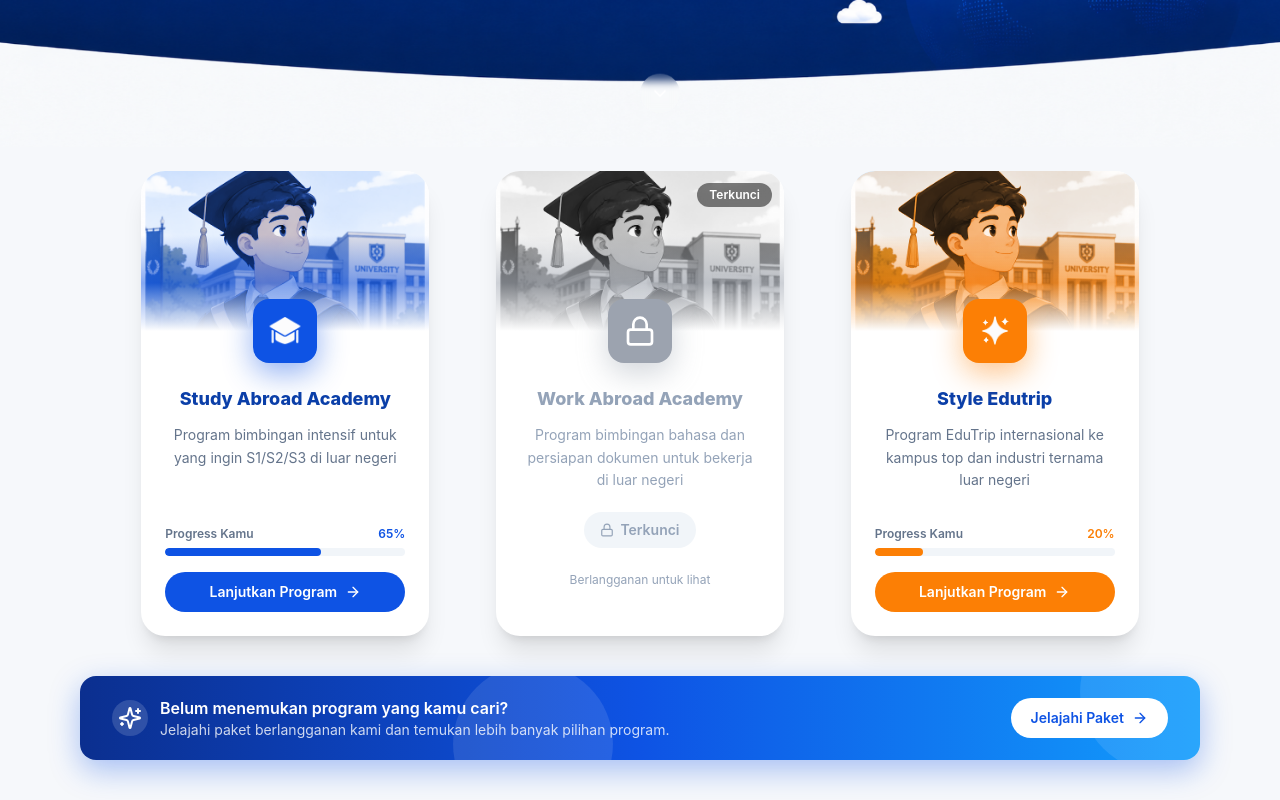
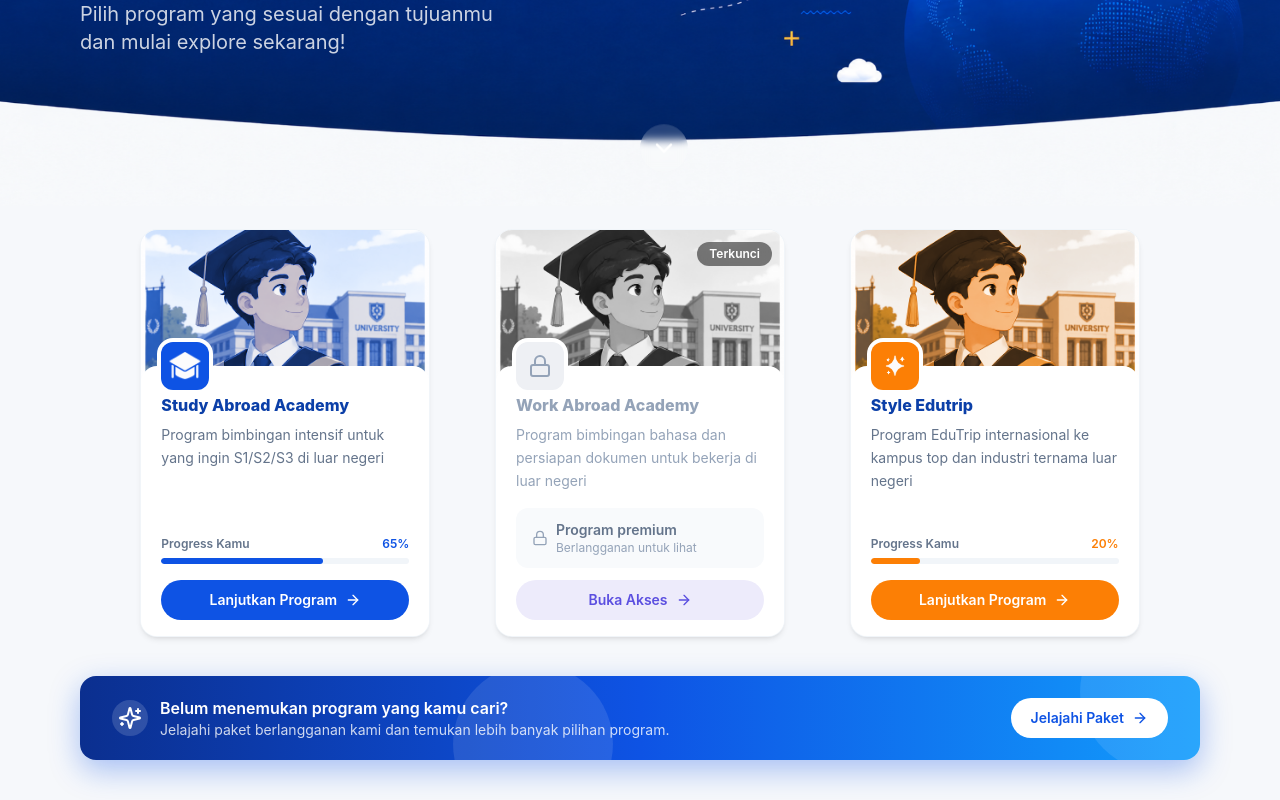
Before and after one commit to dwmhr12/HalamanLogin, a Next.js app: page /transisi in a window 1280 px wide. Built offline with nearby package versions, Linux system fonts and the light colour scheme.

Commit message:
percantik halaman 3

```diff
--- a/components/ProgramCard.tsx
+++ b/components/ProgramCard.tsx
@@ -26,7 +26,7 @@ export default function ProgramCard({
   href = "#",
   color = "#0e53e4",
   locked = false,
-  iconSize = 36,
+  iconSize = 26,
   progress,
   ctaLabel,
 }: ProgramCardProps) {
@@ -37,31 +37,25 @@ export default function ProgramCard({
     ctaLabel ?? (progress && progress > 0 ? "Lanjutkan Program" : "Mulai Belajar");
 
   return (
-    <div className="relative flex h-full w-72 flex-col rounded-3xl bg-white pb-6 shadow-xl transition-all duration-300 ease-out hover:-translate-y-2 hover:shadow-2xl">
-      {/* GAMBAR ATAS */}
-      <div className="relative h-40 w-full shrink-0 overflow-hidden rounded-t-3xl">
+    <div className="flex h-full w-72 flex-col overflow-hidden rounded-2xl bg-white shadow-md ring-1 ring-slate-100 transition-all duration-300 ease-out hover:-translate-y-1 hover:shadow-lg">
+      {/* GAMBAR ATAS - full di belakang, dikasih tint warna sesuai warna
+          kartu (biru/oranye). Tingginya sengaja dibikin lebih dari area
+          yang bakal keliatan, karena card putih di bawah bakal naik dan
+          nutupin sebagian bawahnya (overlap). */}
+      <div className="relative h-40 w-full shrink-0 overflow-hidden">
         <Image
           src={image}
           alt={title}
           fill
           className={`object-cover ${locked ? "grayscale" : ""}`}
         />
-        {/* TINT WARNA DI SELURUH GAMBAR - efek duotone sesuai warna kartu */}
+        {/* TINT WARNA - cuma nempel di gambar, sesuai warna masing-masing kartu */}
         {!locked && (
           <div
             className="pointer-events-none absolute inset-0 mix-blend-color"
             style={{ backgroundColor: color, opacity: 0.55 }}
           />
         )}
-        {/* GRADASI BLUR KE PUTIH - transisi halus lewat warna ke body kartu */}
-        <div
-          className="pointer-events-none absolute inset-x-0 bottom-0 h-24 bg-gradient-to-b from-transparent to-white"
-          style={{
-            backgroundImage: locked
-              ? "linear-gradient(to bottom, transparent, #9CA3AF80, white)"
-              : `linear-gradient(to bottom, transparent, ${color}80, white)`,
-          }}
-        />
 
         {/* BADGE POJOK KANAN ATAS */}
         {locked && (
@@ -71,17 +65,20 @@ export default function ProgramCard({
         )}
       </div>
 
-      {/* BADGE ICON - overlap gambar & body */}
-      <div className="relative z-10 flex shrink-0 justify-center">
+      {/* CARD PUTIH - ditarik naik (-mt-6) supaya nutupin bagian bawah
+          gambar, sudut atasnya dibulatin (rounded-t-2xl) biar keliatan
+          "naik menutupi" foto, bukan cuma nempel rapi di bawahnya. */}
+      <div className="relative z-10 -mt-6 flex flex-1 flex-col rounded-t-2xl bg-white">
+        {/* IKON - ngambang di persimpangan gambar & card putih, absolute
+            ditarik ke atas dari tepi card ini supaya separuh nutup foto,
+            separuh nutup putih. Ring putih biar keliatan bersih/floating. */}
+        <div className="relative px-5">
           <div
-          className="absolute -top-8 flex h-16 w-16 items-center justify-center rounded-2xl shadow-lg ring-4 ring-white/80"
-          style={{
-            backgroundColor: locked ? "#9CA3AF" : color,
-            boxShadow: locked ? "0 10px 30px #9CA3AF73" : `0 10px 30px ${color}73`,
-          }}
+            className="absolute -top-6 flex h-12 w-12 items-center justify-center rounded-xl ring-4 ring-white"
+            style={{ backgroundColor: locked ? "#EEF0F4" : color }}
           >
             {locked ? (
-            <Lock className="h-8 w-8 text-white" />
+              <Lock className="h-6 w-6 text-slate-400" />
             ) : (
               <Image
                 src={icon}
@@ -95,19 +92,19 @@ export default function ProgramCard({
           </div>
         </div>
 
-      {/* KONTEN - flex-1 + justify-between supaya tombol/badge selalu
-          terdorong ke bawah kartu, walau deskripsi pendek/panjang beda-beda */}
-      <div className="flex flex-1 flex-col justify-between px-6 pt-10 text-center">
-        <div className="mt-4">
+        {/* KONTEN - teks rata kiri, dikasih jarak atas ekstra (pt) supaya
+            nggak ketimpa ikon yang ngambang di atasnya */}
+        <div className="flex flex-1 flex-col justify-between px-5 pb-4 pt-7 text-left">
+          <div>
             <h3
-            className={`text-lg font-extrabold leading-snug ${
+              className={`text-base font-extrabold leading-snug ${
                 locked ? "text-slate-400" : "text-[#0B3FA8]"
               }`}
             >
               {title}
             </h3>
             <p
-            className={`mt-3 text-sm leading-relaxed ${
+              className={`mt-2 text-sm leading-relaxed ${
                 locked ? "text-slate-400" : "text-slate-500"
               }`}
             >
@@ -116,25 +113,39 @@ export default function ProgramCard({
           </div>
 
           {locked ? (
-          <div className="mb-6 mt-5">
-            <div className="mx-auto flex w-fit items-center gap-1.5 rounded-full bg-slate-100 px-4 py-2 text-sm font-semibold text-slate-400">
-              <Lock className="h-3.5 w-3.5" />
-              Terkunci
-            </div>
-            <p className="mt-6 text-xs text-slate-400">
+            <div className="mt-4">
+              {/* KOTAK "Program premium" - pengganti pill "Terkunci" polos */}
+              <div className="flex items-center gap-2 rounded-xl bg-slate-50 px-4 py-3">
+                <Lock className="h-4 w-4 shrink-0 text-slate-400" />
+                <div>
+                  <p className="text-sm font-semibold text-slate-500">
+                    Program premium
+                  </p>
+                  <p className="text-xs text-slate-400">
                     Berlangganan untuk lihat
                   </p>
                 </div>
+              </div>
+
+              {/* TOMBOL "Buka Akses" - baru, mengarahkan ke halaman berlangganan */}
+              <a
+                href={href}
+                className="mt-3 flex w-full items-center justify-center gap-2 rounded-full bg-[#EDEBFB] px-4 py-2.5 text-sm font-semibold text-[#5B4FE0] transition hover:bg-[#e2ddfa]"
+              >
+                Buka Akses
+                <ArrowRight className="h-4 w-4" />
+              </a>
+            </div>
           ) : (
-          <div className="mt-5">
+            <div className="mt-4">
               {/* PROGRESS BAR - hanya tampil kalau prop `progress` diisi */}
               {showProgress && (
-              <div className="mb-4 text-left">
+                <div className="mb-4">
                   <div className="mb-1.5 flex items-center justify-between text-xs font-semibold">
                     <span className="text-slate-500">Progress Kamu</span>
                     <span style={{ color }}>{progress}%</span>
                   </div>
-                <div className="h-2 w-full overflow-hidden rounded-full bg-slate-100">
+                  <div className="h-1.5 w-full overflow-hidden rounded-full bg-slate-100">
                     <div
                       className="h-full rounded-full transition-all duration-500"
                       style={{
@@ -158,5 +169,6 @@ export default function ProgramCard({
           )}
         </div>
       </div>
+    </div>
   );
 }
--- a/components/WelcomeScreen.tsx
+++ b/components/WelcomeScreen.tsx
@@ -46,7 +46,7 @@ export default function WelcomeScreen() {
     });
   };
 
-  // Auto-scroll otomatis ke daftar program beberapa detik setelah halaman dibuka
+  // Auto-scroll otomatis ke daftar program 1 detik setelah halaman dibuka
   useEffect(() => {
     const timer = setTimeout(() => {
       handleScrollDown();
@@ -135,9 +135,9 @@ export default function WelcomeScreen() {
           type="button"
           onClick={handleScrollDown}
           aria-label="Scroll ke daftar program"
-          className="group absolute bottom-6 left-1/2 z-20 flex h-10 w-10 -translate-x-1/2 animate-bounce items-center justify-center rounded-full bg-white/15 text-white backdrop-blur-sm transition hover:bg-white/25 sm:bottom-8"
+          className="group absolute bottom-6 left-1/2 z-20 flex h-12 w-12 -translate-x-1/2 animate-bounce items-center justify-center rounded-full bg-white/15 text-white backdrop-blur-sm transition hover:bg-white/25 sm:bottom-8"
         >
-          <ChevronDown className="h-5 w-5" />
+          <ChevronDown className="h-7 w-7" />
         </button>
       </section>
 
```
Lines whose indentation alone changed are shown as unchanged.
